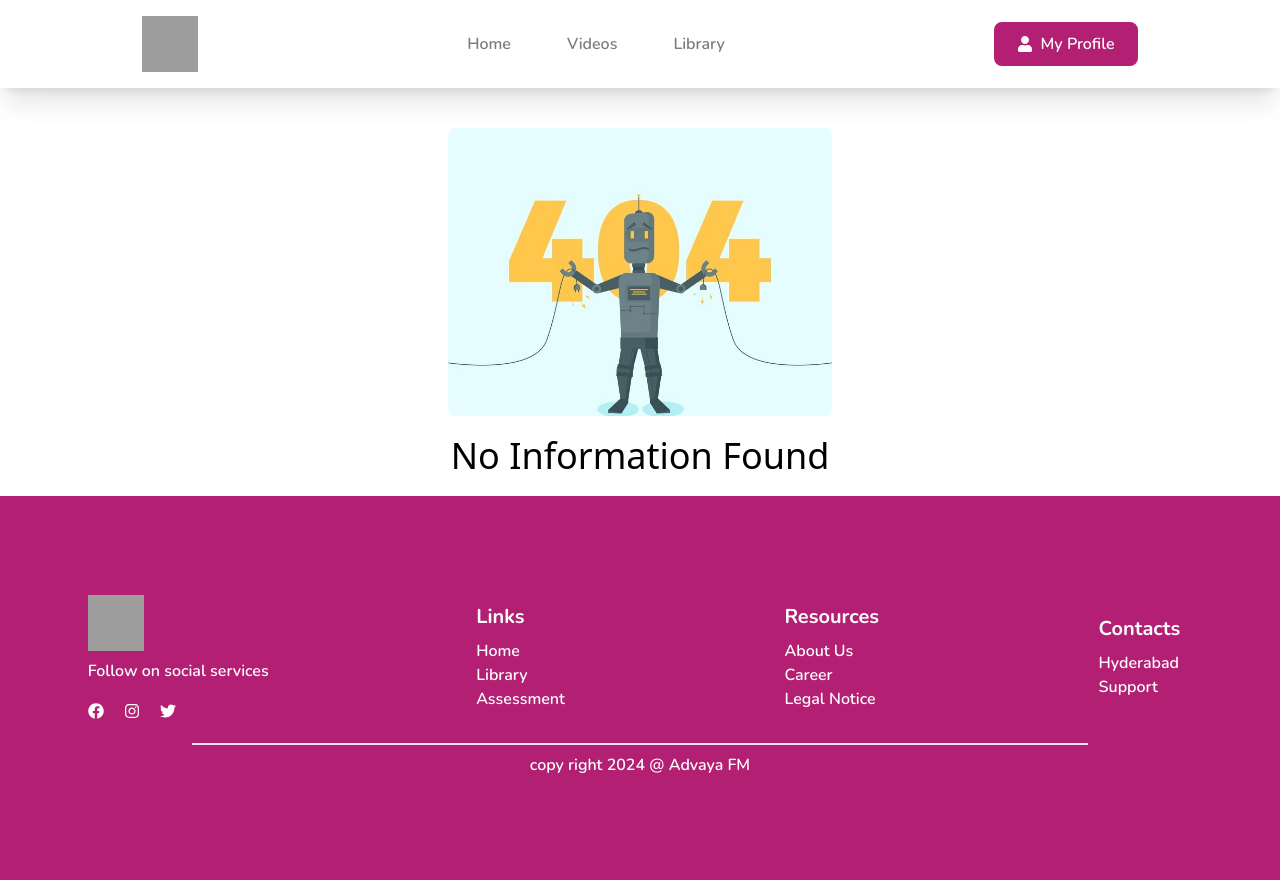
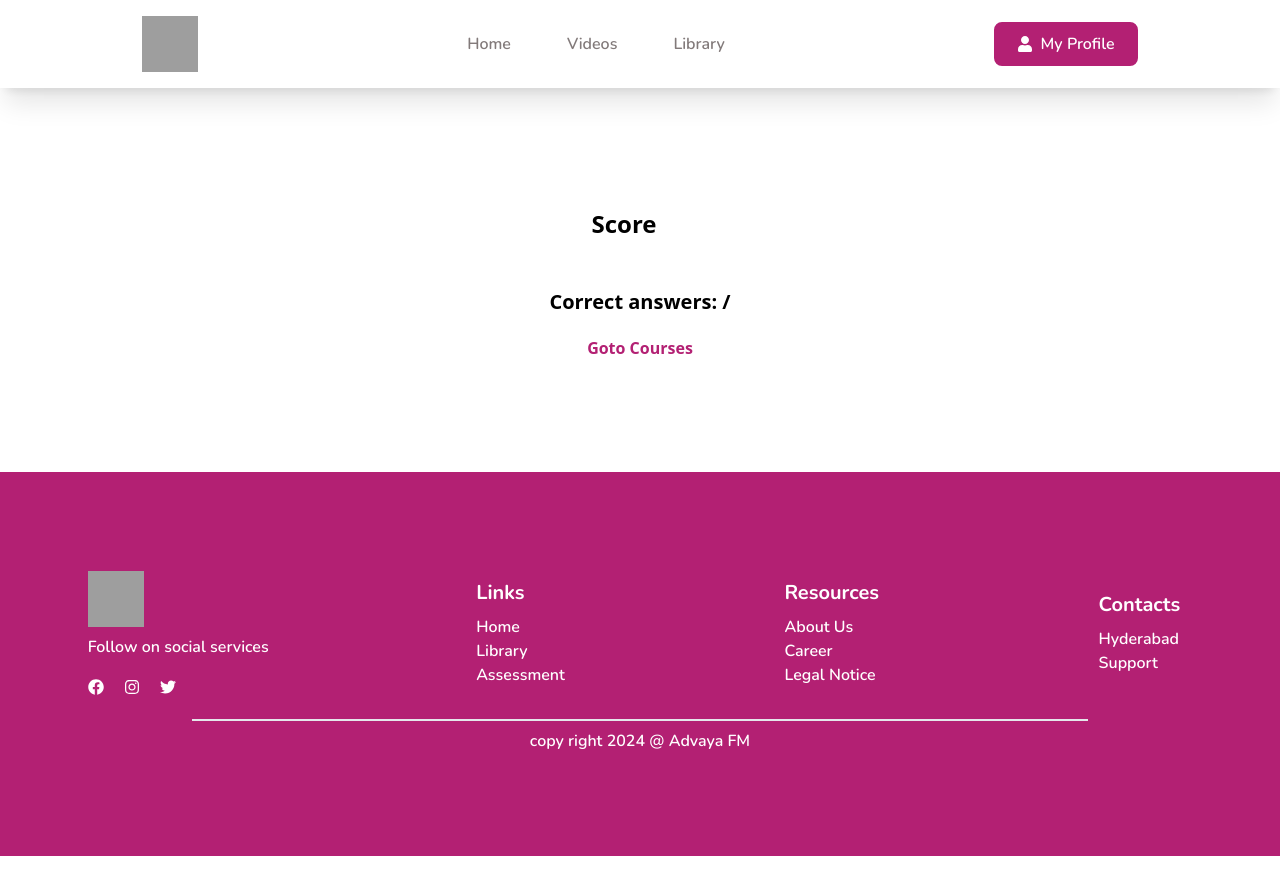
Before and after one commit to My-apps-development/lms_website_frontend, a React (Vite) app: page /assessment/quiz/result in a window 1280 px wide. After the commit the page ends 856 px from the top, so only its background shows below. Built offline with nearby package versions, Linux system fonts and the light colour scheme; sample sign-in values are in the browser's storage; grey boxes are pictures that could not be loaded.

Commit message:
video playing is fixed & result component is added

```diff
--- a/src/App.jsx
+++ b/src/App.jsx
@@ -18,6 +18,7 @@ import Category from './Pages/Courses/Category';
 import Courses from './Pages/Courses/Courses';
 import ProtectedWrapper from './Utils/ProtectedWrapper';
 import NotFound from './Pages/NotFound/NotFound';
+import Result from './Pages/Assessment/Result';
 // import Protection from './Pages/ScreenRocordProtection.jsx/Protection';
 
 function App() {
@@ -36,6 +37,17 @@ function App() {
     }
 
     document.addEventListener("contextmenu", preventDefault)
+
+    document.addEventListener("keyup", (e) => {
+      if (e.key === "PrintScreen" || e.key === "Snapshot" || e.key === "PrtScn") {
+
+        preventDefault(e);
+        alert("screen shot disbaled")
+
+      }
+    });
+
+
 
     // const blockKeys = (e) => {
     //   if ((e.ctrlKey && e.key === 'c') || (e.ctrlKey && e.key === 'u')) {
@@ -130,6 +142,7 @@ function App() {
           <Route path='/assessment/quiz' element={<ProtectedWrapper><StartQuiz /></ProtectedWrapper>} />
           <Route path='/video/view/:id' element={<ProtectedWrapper><VideoView /></ProtectedWrapper>} />
           <Route path='/profile' element={<ProtectedWrapper><Profile /></ProtectedWrapper>} />
+          <Route path='/assessment/quiz/result' element={<ProtectedWrapper><Result /></ProtectedWrapper>} />
           <Route path='*' element={<NotFound />} />
 
         </Routes>
--- /dev/null
+++ b/src/Pages/Assessment/Result.jsx
@@ -0,0 +1,31 @@
+import { useLocation, useNavigate } from "react-router-dom"
+import Footer from "../../Components/Footer/Footer"
+import Header from "../../Components/Header/Header"
+
+
+const Result = () => {
+    const { state } = useLocation()
+    const navigate = useNavigate()
+
+    // console.log(state);
+    return (
+        <div>
+            <Header />
+            <div className="font-semibold flex justify-center items-center h-96 flex-col gap-5">
+                <div className="flex justify-center items-center flex-col w-96 gap-5 p-2">
+                    <h1 className="text-2xl mr-8">Score</h1>
+                    <p className="text-6xl ml-5">{state?.finalScore}</p>
+                </div>
+                <div className="text-xl">
+                    <p>Correct answers: {state?.correctAnswer} / {state?.totalQuestions}</p>
+                </div>
+                <div>
+                    <p className="text-[#B32073] cursor-pointer" onClick={()=>navigate("/category/courses")}>Goto Courses</p>
+                </div>
+            </div>
+            <Footer />
+        </div>
+    )
+}
+
+export default Result
--- a/src/Pages/Assessment/StartQuiz.jsx
+++ b/src/Pages/Assessment/StartQuiz.jsx
@@ -3,7 +3,7 @@ import Footer from "../../Components/Footer/Footer"
 import Header from "../../Components/Header/Header"
 // import Quiz from "./quiz.json"
 import { axiosInstance } from "../../Utils/AxiosSetup"
-import { useLocation } from "react-router-dom"
+import { useLocation, useNavigate } from "react-router-dom"
 import { errorMessage, successMessage } from "../../Utils/NotificationManager"
 import Loader from "../../Utils/Loader"
 
@@ -27,6 +27,8 @@ const StartQuiz = () => {
     const [loader, setLoader] = useState(false)
 
     const [totalMark, setTotalMark] = useState(0)
+
+    const navigate = useNavigate()
 
     const previousQuestion = () => {
 
@@ -125,6 +127,9 @@ const StartQuiz = () => {
         if (currentQuestion === questionList.length - 1) {
             calculateScore();
             postQuiz(); // Call postQuiz function when it's the last question
+            console.log("State being passed to result route:", { finalScore: percentage, correctAnswer: correctAnswer, totalQuestions: questionList?.length });
+            navigate("/assessment/quiz/result", { state: { finalScore: percentage, correctAnswer: correctAnswer, totalQuestions: questionList?.length } })
+
         } else {
             nextQuestion(); // Call nextQuestion function for other questions
         }
--- a/src/Pages/Courses/Category.jsx
+++ b/src/Pages/Courses/Category.jsx
@@ -36,7 +36,7 @@ const Category = () => {
 
 
 
-    const filterWithRole = categoryList.filter((item)=> item?.role.toLowerCase()?.replace(/\s+/g, '') === user?.role.toLowerCase()?.replace(/\s+/g, ''))
+    const filterWithRole = categoryList.filter((item) => item?.role.toLowerCase()?.replace(/\s+/g, '') === user?.role.toLowerCase()?.replace(/\s+/g, ''))
 
 
 
@@ -80,8 +80,13 @@ const Category = () => {
                 loader ? <Loader /> :
 
 
-                    <div className="p-2 grid grid-cols-3 gap-5 m-10  font-semibold">
+                    <div className="p-2">
 
+                        <div className="text-2xl font-semibold m-10 p-2">
+                            <h1>Categories</h1>
+                        </div>
+
+                        <div className="p-2 grid grid-cols-4 gap-5 m-10  font-semibold">
                             {
                                 filterWithRole?.map((item, index) => {
                                     return (
@@ -106,6 +111,7 @@ const Category = () => {
                                 })
                             }
                         </div>
+                    </div>
             }
             <Footer />
         </div>
--- a/src/Pages/Video/VideoView.jsx
+++ b/src/Pages/Video/VideoView.jsx
@@ -51,7 +51,7 @@ const VideoView = () => {
         });
     };
 
-    // console.log(chapterList);
+    console.log(chapterList[currentChapter]);
 
 
 
@@ -79,7 +79,7 @@ const VideoView = () => {
                                     <h1>Home/Introduction</h1>
                                 </div>
                                 <div className="flex justify-center items-center" data-aos="fade-down">
-                                    <video controls width="90%" className="h-96" autoPlay key={chapterList[currentChapter]?.id} controlsList="nodownload">
+                                    <video controls width="90%" className="h-96" autoPlay key={chapterList[currentChapter]?._id} controlsList="nodownload">
                                         <source src={chapterList[currentChapter]?.video_link} type="video/mp4" />
                                     </video>
                                 </div>
```
Lines whose indentation alone changed are shown as unchanged.
